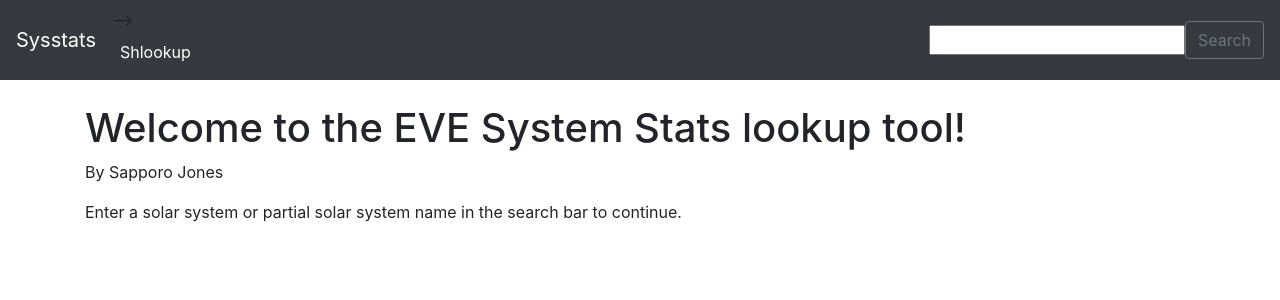
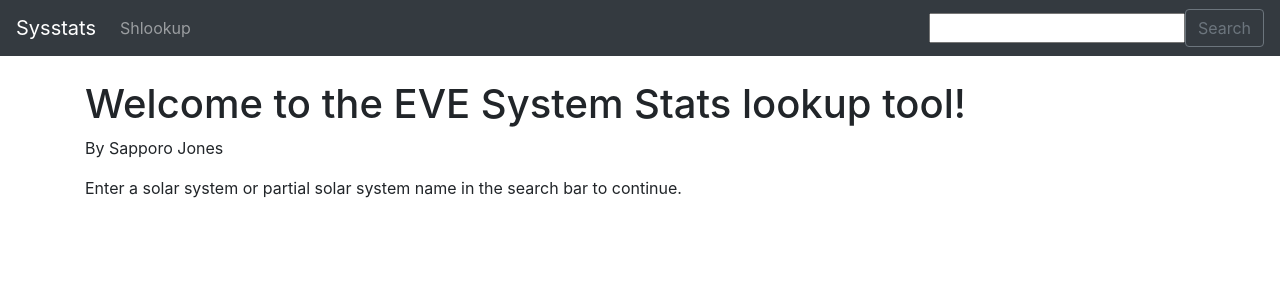
Before and after one commit to sapporojones/eyeson_flask, a Flask app: page / in a window 1280 px wide. Shown: the top 300 px of the page. Run offline with Flask 2, Linux system fonts and the light colour scheme; some libraries are stand-ins or nearby versions.

Commit message:
fixing base.html typos

```diff
--- a/eyeson_flask/templates/base.html
+++ b/eyeson_flask/templates/base.html
@@ -18,7 +18,7 @@
 
   <div class="collapse navbar-collapse" id="navbarSupportedContent">
     <ul class="navbar-nav mr-auto">
-      <li class="nav-item active">-->
+      <li>
         <a class="nav-link" href="http://shlookup.sunkenrlyeh.com">Shlookup</a>
       </li>
     </ul>
```
